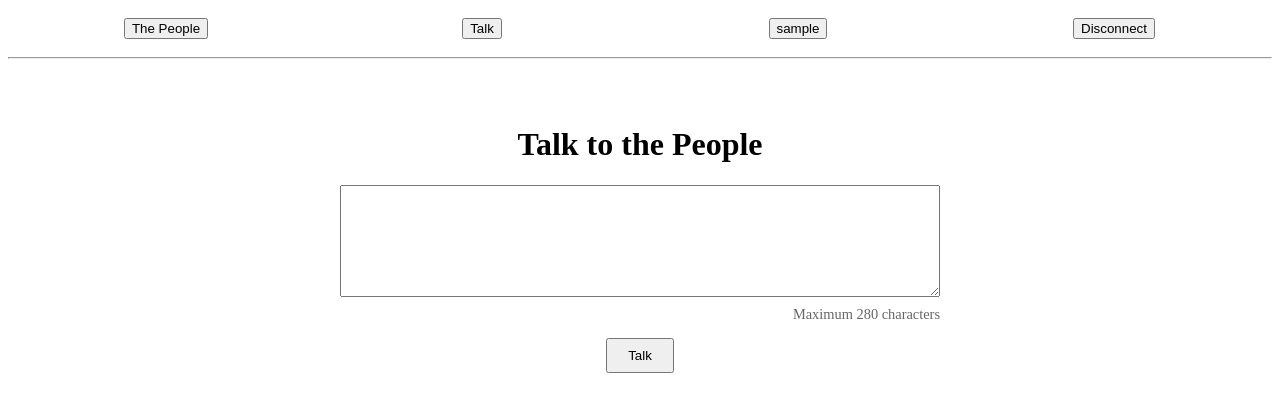
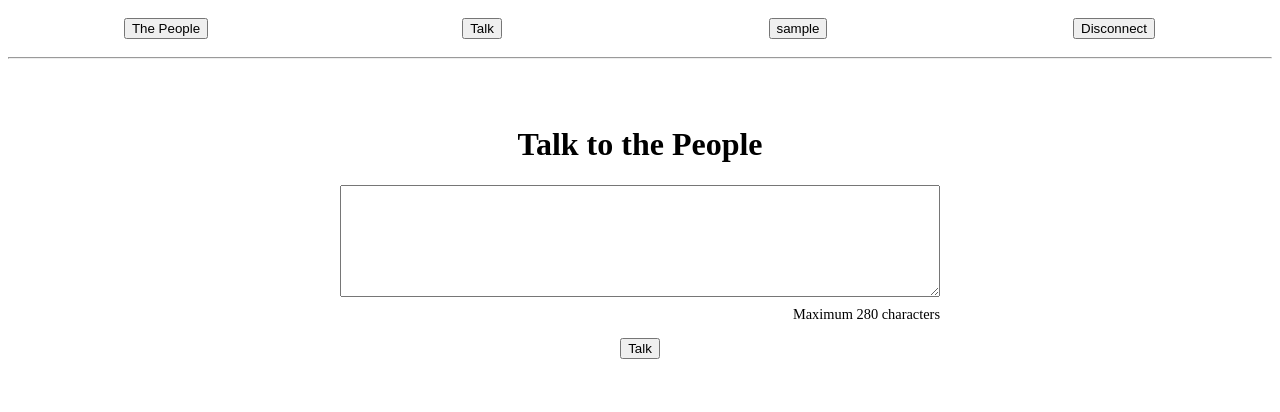
Before and after one commit to ismaelgiovannetti/demos, a PHP site: page /post.php in a window 1280 px wide. Shown: the top 412 px of the page. Run offline with PHP 8.4, Linux system fonts and the light colour scheme; the visitor is signed in with stand-in values (Sample User, id 1).

Commit message:
Update post.php

```diff
--- a/post.php
+++ b/post.php
@@ -63,10 +63,10 @@ try {
             <textarea name="content" rows="6" style="width: 100%; max-width: 100%; padding: 10px; box-sizing: border-box;" maxlength="280" required><?php
                 echo htmlspecialchars($_POST['content'] ?? '');
             ?></textarea>
-            <div style="text-align: right; color: #666; font-size: 0.9em; margin-top: 5px;">Maximum 280 characters</div>
+            <div style="text-align: right; font-size: 0.9em; margin-top: 5px;">Maximum 280 characters</div>
         </div>
         <div>
-            <input type="submit" value="Talk" style="padding: 8px 20px; cursor: pointer;">
+            <input type="submit" value="Talk">
         </div>
     </form>
 </div>
```
